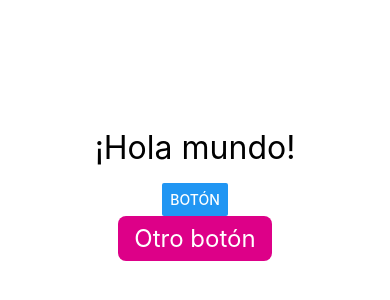
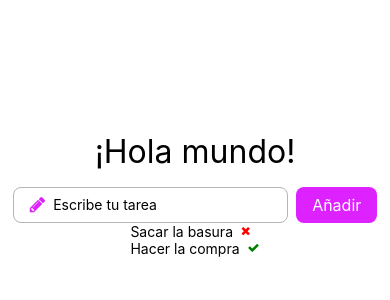
Before and after one commit to gorkavillara/react-native-grupo-02, a React Native app: screen / in a window 390 px wide. Shown: the part 236-536 px from the top of the page. Built offline with nearby package versions, Linux system fonts and the light colour scheme.

Commit message:
🛫 Primer proyecto en expo

```diff
--- a/App.tsx
+++ b/App.tsx
@@ -1,38 +1,85 @@
-import { StatusBar } from "expo-status-bar";
+import { useState } from "react"
+import { StatusBar } from "expo-status-bar"
 import {
     StyleSheet,
     Text,
+    ScrollView,
     View,
-  Button,
     Alert,
-  TouchableOpacity,
-} from "react-native";
+    Modal,
+    ActivityIndicator
+} from "react-native"
+import Input from "./components/common/Input"
+import Boton from "./components/common/Boton"
+import { Tarea } from "./models"
+import TodoList from "./components/TodoList/TodoList"
+
+const tareasInicial: Tarea[] = [
+    {
+        texto: "Sacar la basura",
+        completado: false
+    },
+    {
+        texto: "Hacer la compra",
+        completado: true
+    }
+]
 
 export default function App() {
-  const handlePress = () => Alert.alert("Has hecho click");
+    const [tareas, setTareas] = useState<Tarea[]>(tareasInicial)
+    const [nuevaTarea, setNuevaTarea] = useState<string>("")
+    const [loading, setLoading] = useState<boolean>(false)
+    // const tareas = estado[0]
+    // const cambiarTareas = estado[1]
+
+    const addNuevaTarea = () => {
+        setLoading(true)
+        setTimeout(() => {
+            setTareas((prevTareas) => [
+                ...prevTareas,
+                { texto: nuevaTarea, completado: false }
+            ])
+            setLoading(false)
+            setNuevaTarea("")
+        }, 5000)
+    }
+
     return (
-    <View style={styles.container}>
-      <Text style={styles.texto} onPress={handlePress}>
-        ¡Hola mundo!
-      </Text>
-      <Button title="Botón" onPress={() => Alert.alert("Has hecho click")} />
-      <TouchableOpacity onPress={() => null}>
-        <Text
+        <>
+            {loading && (
+                <Modal presentationStyle="fullScreen" statusBarTranslucent>
+                    <View
                         style={{
-            fontSize: 24,
-            paddingVertical: 8,
-            paddingHorizontal: 16,
-            backgroundColor: "#dd0088",
-            color: "white",
-            borderRadius: 8,
+                            flex: 1,
+                            justifyContent: "center",
+                            alignItems: "center"
                         }}
                     >
-          Otro botón
-        </Text>
-      </TouchableOpacity>
+                        <ActivityIndicator animating />
+                    </View>
+                </Modal>
+            )}
+            <View style={styles.container}>
+                <Text style={styles.texto}>¡Hola mundo!</Text>
+                <View style={{ flexDirection: "row", gap: 8 }}>
+                    <Input
+                        placeholder="Escribe tu tarea"
+                        iconName="pencil"
+                        iconColor="#dd22ff"
+                        value={nuevaTarea}
+                        changeValue={setNuevaTarea}
+                    />
+                    <Boton
+                        title="Añadir"
+                        loading={loading}
+                        onPress={addNuevaTarea}
+                    />
+                </View>
+                <TodoList tareas={tareas} />
                 <StatusBar style="auto" />
             </View>
-  );
+        </>
+    )
 }
 
 const styles = StyleSheet.create({
@@ -40,7 +87,7 @@ const styles = StyleSheet.create({
         flex: 1,
         backgroundColor: "#fff",
         alignItems: "center",
-    justifyContent: "center",
+        justifyContent: "center"
     },
-  texto: { fontSize: 32, marginVertical: 16 },
-});
+    texto: { fontSize: 32, marginVertical: 16 }
+})
--- /dev/null
+++ b/components/TodoList/TodoList.tsx
@@ -0,0 +1,28 @@
+import { View, Text, FlatList } from "react-native"
+import React from "react"
+import Icon from "react-native-vector-icons/FontAwesome"
+import { Tarea } from "../../models"
+
+const Item = ({ tarea }: { tarea: Tarea }) => (
+    <View style={{ flexDirection: "row", gap: 8, alignItems: "center" }}>
+        <Text>{tarea.texto}</Text>
+        {tarea.completado ? (
+            <Icon name="check" color="green" />
+        ) : (
+            <Icon name="remove" color="red" />
+        )}
+    </View>
+)
+
+const TodoList = ({ tareas }: { tareas: Tarea[] }) => {
+    return (
+        <View>
+            <FlatList
+                data={tareas}
+                renderItem={(item) => <Item tarea={item.item} />}
+            />
+        </View>
+    )
+}
+
+export default TodoList
--- /dev/null
+++ b/components/common/Boton.tsx
@@ -0,0 +1,31 @@
+import { View, Text, TouchableOpacity, ActivityIndicator } from "react-native"
+import React from "react"
+
+interface BotonProps {
+    title: string
+    onPress: () => void
+    loading: boolean
+}
+
+const Boton = ({ title, onPress, loading }: BotonProps) => {
+    const handlePress = () => {
+        if (!loading) return onPress()
+    }
+    return (
+        <TouchableOpacity
+            style={{
+                paddingVertical: 8,
+                paddingHorizontal: 16,
+                backgroundColor: "#dd22ff",
+                justifyContent: "center",
+                borderRadius: 8
+            }}
+            onPress={handlePress}
+            disabled={loading}
+        >
+            {loading ? <ActivityIndicator color="white" /> : <Text style={{ color: "white", fontSize: 16 }}>{title}</Text>}
+        </TouchableOpacity>
+    )
+}
+
+export default Boton
--- /dev/null
+++ b/components/common/Input.tsx
@@ -0,0 +1,37 @@
+import { View, Text, TextInput, NativeSyntheticEvent, TextInputChangeEventData } from "react-native"
+import React, { Dispatch, SetStateAction } from "react"
+import Icon from "react-native-vector-icons/FontAwesome"
+
+interface InputProps {
+    placeholder: string
+    iconName: "pencil" | "rocket" | "chevron-right"
+    iconColor: string
+    value: string
+    changeValue: Dispatch<SetStateAction<string>>
+}
+
+const Input = ({ placeholder, iconName, iconColor, value, changeValue }: InputProps) => {
+    const handleChange = (nuevoTexto: string) => {
+        // console.log(nuevoTexto)
+        changeValue(nuevoTexto)
+    }
+    return (
+        <View
+            style={{
+                borderWidth: 1,
+                paddingVertical: 8,
+                paddingHorizontal: 16,
+                borderRadius: 8,
+                borderColor: "#b5b5b5",
+                flexDirection: "row",
+                alignItems: "center",
+                gap: 8
+            }}
+        >
+            <Icon name={iconName} color={iconColor} size={18} />
+            <TextInput placeholder={placeholder} value={value} onChangeText={handleChange} />
+        </View>
+    )
+}
+
+export default Input
--- /dev/null
+++ b/models/index.ts
@@ -0,0 +1,4 @@
+export interface Tarea {
+    texto: string
+    completado: boolean
+}
--- a/package.json
+++ b/package.json
@@ -12,11 +12,13 @@
     "expo": "~49.0.8",
     "expo-status-bar": "~1.6.0",
     "react": "18.2.0",
-    "react-native": "0.72.4"
+    "react-native": "0.72.4",
+    "react-native-vector-icons": "^10.0.0"
   },
   "devDependencies": {
     "@babel/core": "^7.20.0",
     "@types/react": "~18.0.14",
+    "@types/react-native-vector-icons": "^6.4.14",
     "typescript": "^5.1.3"
   },
   "private": true
```
Also changed, not shown: 2 other files (tests, documents, lock files or other folders). Lines whose indentation alone changed are shown as unchanged.
